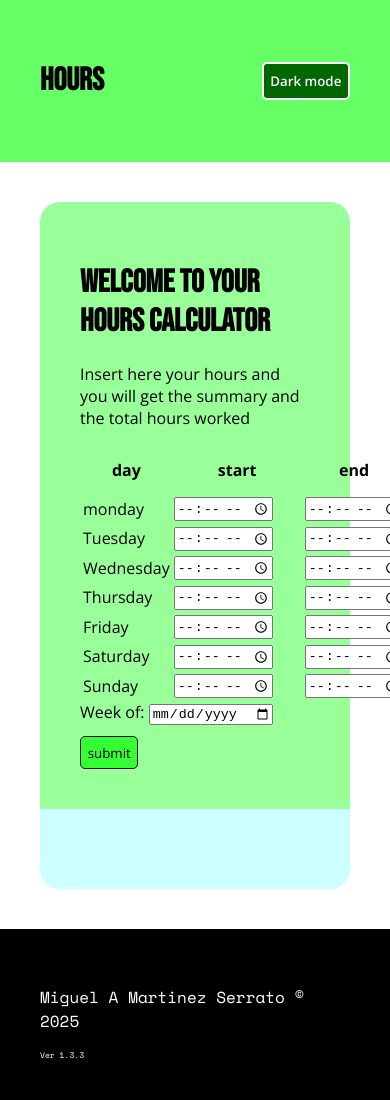
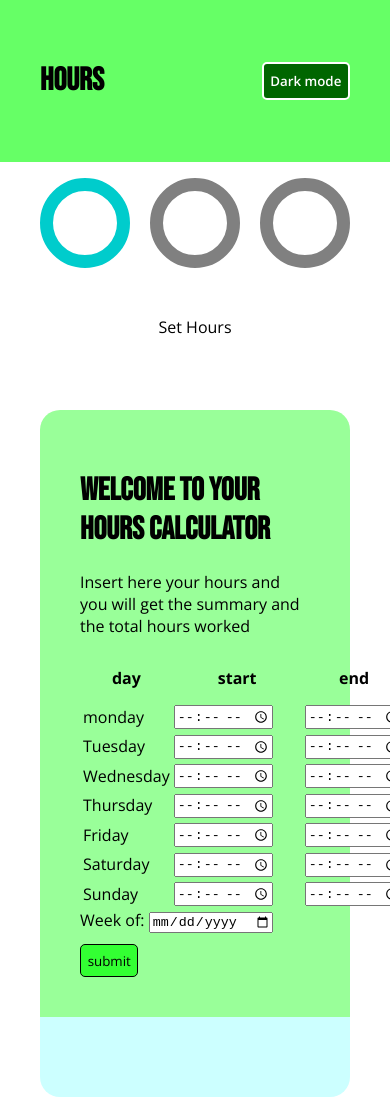
Before and after one commit to Miguelms017/hours, an Eleventy site: page src/index.html in a window 390 px wide. Shown: the top 1100 px of the page. Built offline with nearby package versions, Linux system fonts and the light colour scheme; Eleventy itself is replaced by a stand-in of ours; files that its build step writes are made by us from their sources.

Commit message:
Progress Indicator [1.4]

```diff
--- a/package.json
+++ b/package.json
@@ -6,7 +6,10 @@
     "build" : "eleventy",
     "start" : "npm-run-all --parallel sass:watch eleventy:serve",
     "sass" : "sass src/style/style.scss public/style/style.css",
-    "sass:watch" : "sass --watch src/style/style.scss:public/style/style.css",
+    "sass:watch" : "npm-run-all --parallel sass:watch:main sass:watch:progress sass:watch:progress2",
+    "sass:watch:main" : "sass --watch src/style/style.scss:public/style/style.css",
+    "sass:watch:progress" : "sass --watch src/style/progress1.scss:public/style/progress1.css",
+    "sass:watch:progress2" : "sass --watch src/style/progress2.scss:public/style/progress2.css",
     "eleventy:serve" : "eleventy --serve"
   },
   "keywords": [],
--- a/public/script/salary.js
+++ b/public/script/salary.js
@@ -107,6 +107,10 @@ function AllDisc(){
 
     // message to page
     document.getElementById('SOut2').innerHTML = html;
+
+    //progress change
+    document.getElementById("circle_3").style.borderColor = 'var(--clr-primary-700)';
+    document.getElementById("step").innerHTML = "All Done!"
 }
 
 // calculation after insurance costs
--- a/public/script/script.js
+++ b/public/script/script.js
@@ -167,6 +167,11 @@ function GetDate(event){
 
     // buttons section
     document.getElementById('buttns').style.display = 'block';
+
+    //progress change
+    document.getElementById("circle_1").style.borderColor = 'var(--clr-primary-700)';
+    document.getElementById("circle_2").style.borderColor = 'var(--clr-secondary-400)';
+    document.getElementById("step").innerHTML = "Get Worked Hours"
 }
 
 // getting and showing Hours
--- a/src/index.html
+++ b/src/index.html
@@ -5,6 +5,7 @@
     <meta name="viewport" content="width=device-width, initial-scale=1.0">
     <title>Hours</title>
     <link href="style/style.css" rel="stylesheet">
+    <link href="style/progress1.css" rel="stylesheet">
 </head>
 <body>
     <header>
@@ -12,6 +13,15 @@
         <button id="dark">Dark mode</button>
         <button id="light">Light mode</button>
     </header>
+    <div id="status_checker">
+        <div id="circle_1">
+        </div>
+        <div id="circle_2">
+        </div>
+        <div id="circle_3">
+        </div>
+    </div>
+    <p id="step">Set Hours</p>
     <main>
         <div class="left">
             <h1>Welcome To your Hours calculator</h1>
@@ -192,7 +202,7 @@
     </main>
     <footer>
         <p>Miguel A Martinez Serrato &copy; 2025</p>
-        <p id="version">Ver 1.3.3</p>
+        <p id="version">Ver 1.4</p>
     </footer>
 </body>
 </html>
--- a/src/script/salary.js
+++ b/src/script/salary.js
@@ -107,6 +107,10 @@ function AllDisc(){
 
     // message to page
     document.getElementById('SOut2').innerHTML = html;
+
+    //progress change
+    document.getElementById("circle_3").style.borderColor = 'var(--clr-primary-700)';
+    document.getElementById("step").innerHTML = "All Done!"
 }
 
 // calculation after insurance costs
--- a/src/script/script.js
+++ b/src/script/script.js
@@ -167,6 +167,11 @@ function GetDate(event){
 
     // buttons section
     document.getElementById('buttns').style.display = 'block';
+
+    //progress change
+    document.getElementById("circle_1").style.borderColor = 'var(--clr-primary-700)';
+    document.getElementById("circle_2").style.borderColor = 'var(--clr-secondary-400)';
+    document.getElementById("step").innerHTML = "Get Worked Hours"
 }
 
 // getting and showing Hours
--- /dev/null
+++ b/src/style/progress1.scss
@@ -0,0 +1,36 @@
+#status_checker, #step{
+  display: flex;
+  flex-direction: row;
+  justify-content: center;
+  align-items: center;
+  gap: 10em;
+  padding: 2.5em;
+  padding-top: 1em;
+  padding-bottom: 1em;
+}
+#step{
+    font-family: var(--ff-body);
+}
+#circle_1{
+  width: 6em;
+  height: 6em;
+  border: solid 15px var(--clr-secondary-400);
+  border-radius: 50%;
+}
+#circle_2, #circle_3{
+  width: 6em;
+  height: 6em;
+  border: solid 15px gray;
+  border-radius: 50%;
+}
+@media screen and (max-width: 800px){
+    #status_checker{
+        justify-content: space-between;
+        gap: 0;
+    }
+    #circle_1, #circle_2, #circle_3{
+        width: 4em;
+        height: 4em;
+        border-width: 13px;
+    }
+}
--- /dev/null
+++ b/src/style/progress2.scss
@@ -0,0 +1,42 @@
+#status_checker, #step{
+  display: flex;
+  flex-direction: row;
+  justify-content: center;
+  align-items: center;
+  gap: 10em;
+  padding: 2.5em;
+  padding-top: 1em;
+  padding-bottom: 1em;
+}
+#step{
+    font-family: var(--ff-body);
+}
+#circle_1{
+  width: 6em;
+  height: 6em;
+  border: solid 15px var(--clr-primary-700);
+  border-radius: 50%;
+}
+#circle_2{
+  width: 6em;
+  height: 6em;
+  border: solid 15px var(--clr-primary-700);
+  border-radius: 50%;
+}
+#circle_3{
+  width: 6em;
+  height: 6em;
+  border: solid 15px var(--clr-secondary-400);
+  border-radius: 50%;
+}
+@media screen and (max-width: 800px){
+    #status_checker{
+        justify-content: space-between;
+        gap: 0;
+    }
+    #circle_1, #circle_2, #circle_3{
+        width: 4em;
+        height: 4em;
+        border-width: 13px;
+    }
+}
```
Also changed, not shown: public/index.html (+12 -2 lines), public/salary/index.html (+12 -2 lines), src/salary.html (+11 -1 lines), README.md, public/style/progress1.css (added), public/style/progress2.css (added), 2 other files.
